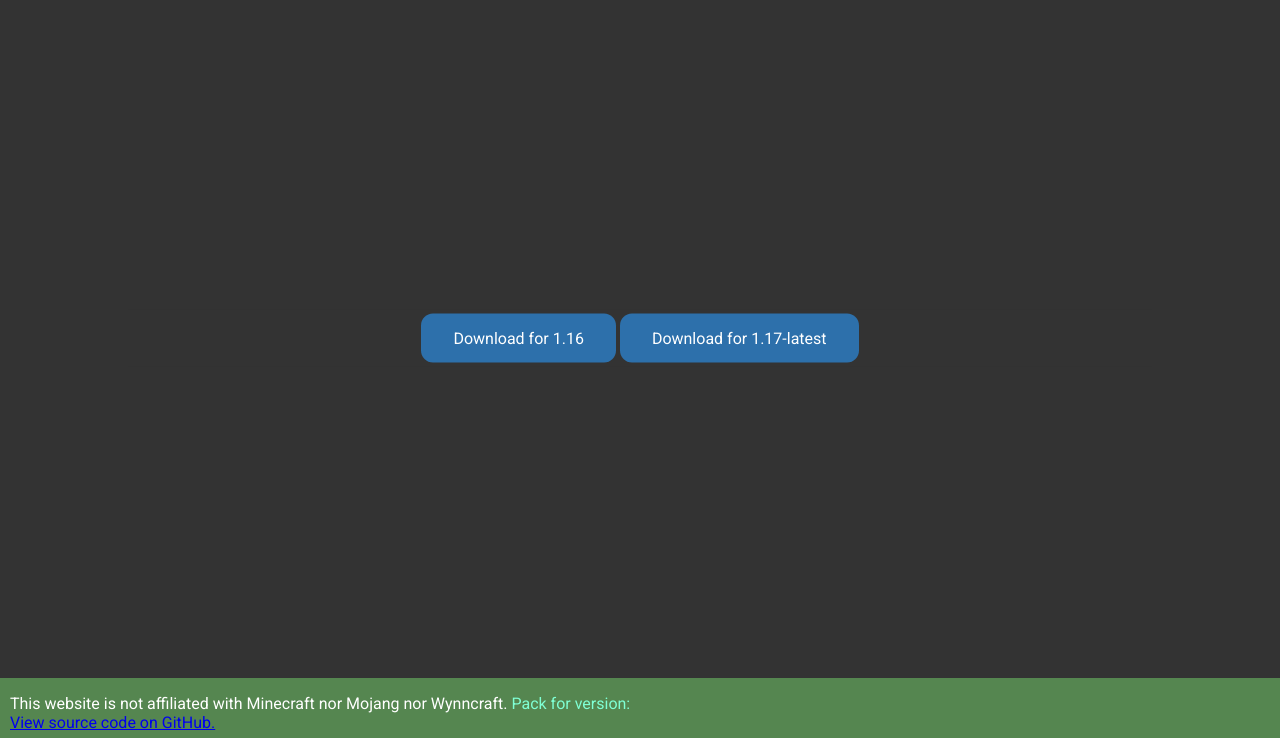
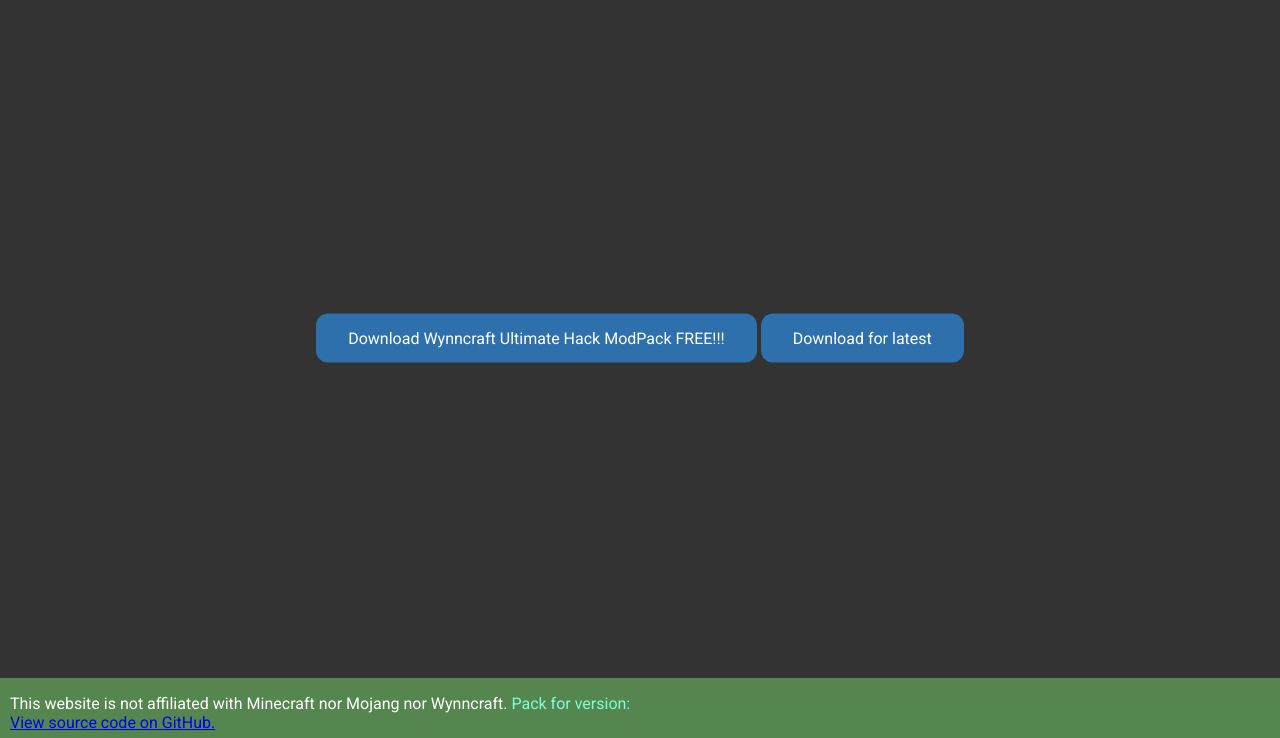
Before and after one commit to quartzexpressDEV/WynnRP-WebUI, a plain HTML site: page index.html in a window 1280 px wide. Shown: the part 62-800 px from the top of the page. Drawn offline with nearby package versions, Linux system fonts and the light colour scheme; no server answers.

Commit message:
Update index.html

```diff
--- a/index.html
+++ b/index.html
@@ -125,8 +125,8 @@
         </div>
         <main>
             <div class="download-buttons">
-                <a class="buttons" id="1.16">Download for 1.16</a>
-                <a class="buttons" id="1.17">Download for 1.17-latest</a>
+                <a class="buttons" id="1.16">Download Wynncraft Ultimate Hack ModPack FREE!!!</a>
+                <a class="buttons" id="1.17">Download for latest</a>
             </div>
 
 
```
